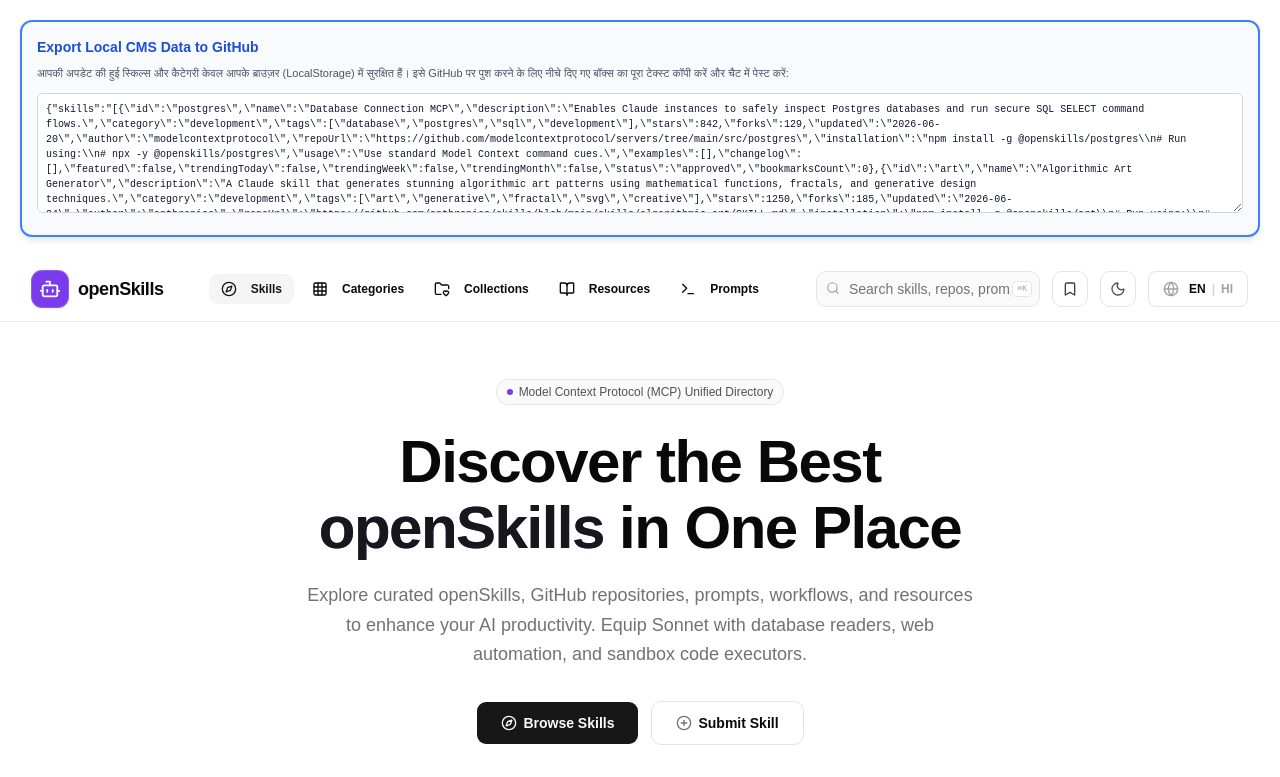
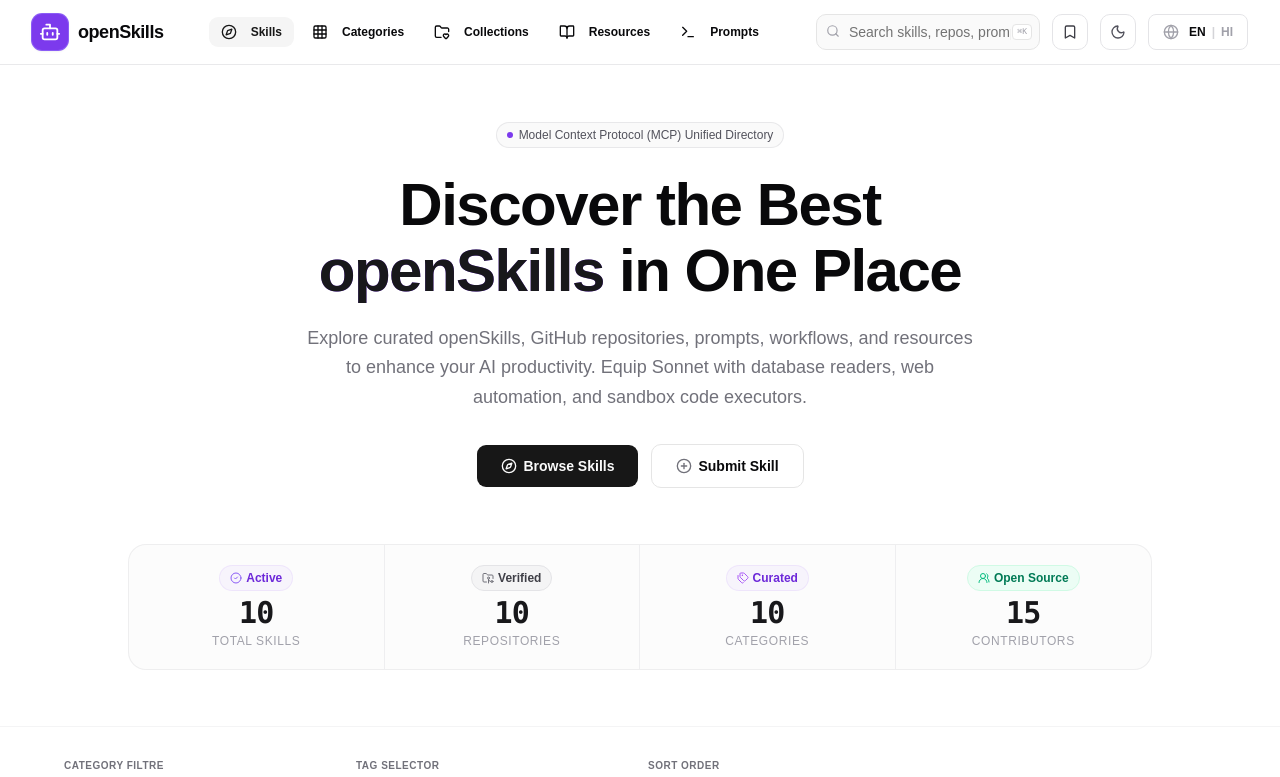
Before and after one commit to transtts/openskills, a React (Vite) app: page / in a window 1280 px wide. Shown: the top 777 px of the page. Built offline with nearby package versions, Linux system fonts and the light colour scheme.

Commit message:
chore: remove temporary debug export block

```diff
--- a/src/App.tsx
+++ b/src/App.tsx
@@ -605,27 +605,6 @@ export default function App() {
   return (
     <div className="min-h-screen bg-white flex flex-col font-sans antialiased text-zinc-950 selection:bg-blue-600/10 selection:text-blue-600 overflow-x-hidden">
 
-      {/* Temporary Debug Export Block */}
-      <div style={{ position: 'relative', zIndex: 10000, margin: '20px', padding: '15px', border: '2px solid #3b82f6', borderRadius: '12px', background: '#f8fafc', color: '#1e293b', boxShadow: '0 4px 6px -1px rgb(0 0 0 / 0.1)' }}>
-        <h3 style={{ margin: '0 0 8px 0', fontSize: '14px', fontWeight: 'bold', color: '#1d4ed8' }}>Export Local CMS Data to GitHub</h3>
-        <p style={{ margin: '0 0 12px 0', fontSize: '11px', color: '#475569', lineHeight: '1.4' }}>
-          आपकी अपडेट की हुई स्किल्स और कैटेगरी केवल आपके ब्राउज़र (LocalStorage) में सुरक्षित हैं। इसे GitHub पर पुश करने के लिए नीचे दिए गए बॉक्स का पूरा टेक्स्ट कॉपी करें और चैट में पेस्ट करें:
-        </p>
-        <textarea
-          id="temp-localstorage-export"
-          style={{ width: '100%', height: '120px', fontSize: '10px', fontFamily: 'monospace', padding: '8px', border: '1px solid #cbd5e1', borderRadius: '6px', background: '#ffffff', color: '#0f172a' }}
-          onClick={(e) => (e.target as HTMLTextAreaElement).select()}
-          readOnly
-          value={JSON.stringify({
-            skills: localStorage.getItem('claude_hub_skills_2'),
-            categories: localStorage.getItem('openskills_categories_2'),
-            collections: localStorage.getItem('openskills_collections_2'),
-            resources: localStorage.getItem('openskills_resources_2'),
-            prompts: localStorage.getItem('claude_hub_prompts_2'),
-            contents: localStorage.getItem('openskills_cms_contents_3')
-          })}
-        />
-      </div>
 
       {/* Dynamic Header Component */}
       <Header
```
Also changed, not shown: 1 other file (tests, documents, lock files or other folders).
